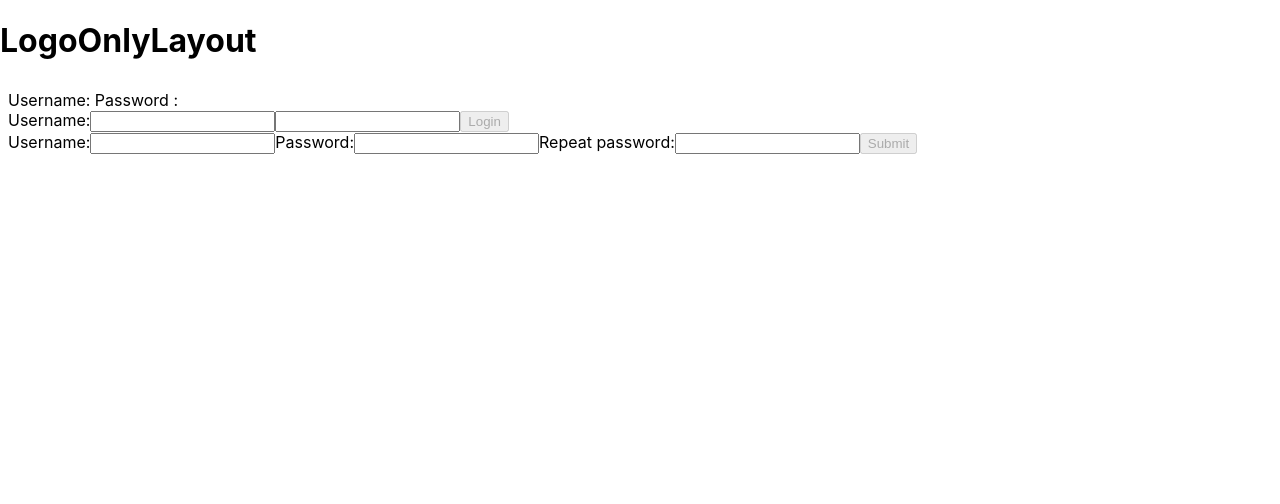
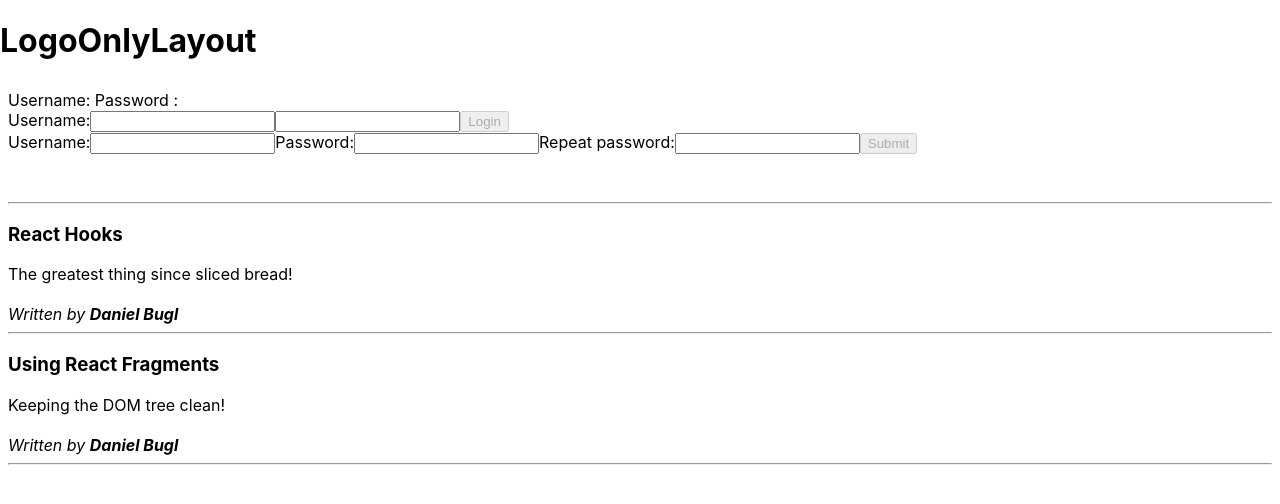
Before and after one commit to Jirayut-l/react_tutorial1, a React (Create React App) app: page /appbar in a window 1280 px wide. Shown: the top 504 px of the page. Built offline with nearby package versions, Linux system fonts and the light colour scheme.

Commit message:
success tutorial 4.3

```diff
--- /dev/null
+++ b/src/contexts/contexts.ts
@@ -0,0 +1,5 @@
+import React from 'react'
+import {themeModel} from '../reducers/action-type/AppBar';
+
+// export  const  StateContext = React.createContext()
+export  const ThemeContext = React.createContext<themeModel>({primaryColor: 'deepskyblue', secondaryColor: 'coral'})
--- a/src/pages/AppBar.tsx
+++ b/src/pages/AppBar.tsx
@@ -1,29 +1,36 @@
-import React, {useReducer, useEffect} from 'react'
-import userModel from '../model/user'
+import React, {useReducer, useEffect, useState} from 'react'
 import UserBar from './UserBar';
-import appReducer from '../reducers/action';
-import {userState} from '../reducers/action-type/AppBar';
+import {appReducer, appReducerPost} from '../reducers/action';
+import {PostModel} from '../reducers/action-type/Post';
+import CreatePost from './post/CreatePost';
+import PostList from './post/PostList';
+import {themeModel} from '../reducers/action-type/AppBar';
 
-
-const defaultPosts = [
+const defaultPosts: PostModel[] = [
     {title: 'React Hooks', content: 'The greatest thing since sliced bread!', author: 'Daniel Bugl'},
     {title: 'Using React Fragments', content: 'Keeping the DOM tree clean!', author: 'Daniel Bugl'}
 ]
 
 const AppBar = () => {
-    const [state, dispatch] = useReducer(appReducer, {user:''});
-    const { user } = state
+    const [state, dispatch] = useReducer(appReducer, {user: ''});
+    const [statePost, dispatchPost] = useReducer(appReducerPost,{post:defaultPosts});
+    const [theme,setTheme] =useState<themeModel>({primaryColor: '', secondaryColor: ''});
 
     useEffect(() => {
-        if (user) {
+        if (state.user) {
             document.title = `${state.user} - React Hooks Blog`
         } else {
             document.title = 'React Hooks Blog'
         }
-    }, [user])
+    }, [state.user])
     return (
         <div style={{padding: 8}}>
-            <UserBar user={user} dispatch={dispatch}/>
+            <UserBar user={state.user} dispatch={dispatch}/>
+            <br />
+            {state.user && <CreatePost user={state.user}  dispatch={dispatchPost} />}
+            <br />
+            <hr />
+            <PostList posts={statePost.post} />
         </div>
     )
 }
--- /dev/null
+++ b/src/pages/post/CreatePost.tsx
@@ -0,0 +1,22 @@
+import {Dispatch, useState} from 'react';
+import {ActionType} from '../../reducers/action-type/AppBar';
+import {postAction, PostModel} from '../../reducers/action-type/Post';
+
+const CreatePost = ({user, dispatch}: { user: string, dispatch: Dispatch<postAction> }) => {
+    const [postData, SetPostData] = useState<PostModel>({author: '', content: '', title: ''});
+    return (
+        <form onSubmit={e => {
+            e.preventDefault();
+            dispatch({type: ActionType.CREATE_POST, payload: {title: postData.title, content: postData.content, author: user}})
+        }}>
+            <div>Author: <b>{user}</b></div>
+            <div>
+                <label htmlFor="create-title">Title:</label>
+                <input type="text" onChange={event => SetPostData({...postData, title: event.target.value})} name="create-title" id="create-title"/>
+            </div>
+            <textarea onChange={event => SetPostData({...postData, content: event.target.value})}/>
+            <input type="submit" value="Create"/>
+        </form>
+    )
+}
+export default CreatePost;
--- /dev/null
+++ b/src/pages/post/Post.tsx
@@ -0,0 +1,14 @@
+import React from 'react'
+import {PostModel} from '../../reducers/action-type/Post';
+
+const Post = ({post}: { post: PostModel }) => {
+    return (
+        <>
+            <h3>{post.title}</h3>
+            <div>{post.content}</div>
+            <br/>
+            <i>Written by <b>{post.author}</b></i>
+        </>
+    )
+}
+export default Post;
--- /dev/null
+++ b/src/pages/post/PostList.tsx
@@ -0,0 +1,17 @@
+import React from 'react'
+import {PostModel} from '../../reducers/action-type/Post';
+import Post from './Post';
+
+const PostList = ({posts}: { posts: PostModel[] }) => {
+    return (
+        <>
+            {posts.map((post, index) => (
+                <React.Fragment key={`post-${index}`}>
+                    <Post post={post}/>
+                    <hr/>
+                </React.Fragment>
+            ))}
+        </>
+    )
+}
+export default PostList;
--- a/src/reducers/action-type/AppBar/index.ts
+++ b/src/reducers/action-type/AppBar/index.ts
@@ -2,21 +2,29 @@ export enum ActionType {
     LOGIN = 'login',
     REGISTER = 'register',
     LOGOUT = 'logout',
+    CREATE_POST = 'createPost'
 }
-
 
 export type userAction = {
     type: ActionType;
-    payload : string;
+    payload: string;
 }
 
 export type userState = {
     user: string;
 }
 
+export type  loginModel = {
+    username: string,
+    password: string,
+    passwordRepeat: string
+}
 
-export type  loginModel ={
-    username : string,
-    password :string,
-    passwordRepeat:string
+export type  themeModel = {
+    primaryColor: string,
+    secondaryColor: string
 }
+export type LoginDataModel = {
+    username: string;
+    password: string;
+};
--- /dev/null
+++ b/src/reducers/action-type/Post/index.ts
@@ -0,0 +1,16 @@
+import {ActionType} from '../AppBar';
+
+export type postAction = {
+    type: ActionType;
+    payload : PostModel;
+}
+
+export type postState = {
+    post: PostModel[];
+}
+
+export type  PostModel ={
+    title : string,
+    content :string,
+    author:string
+}
--- a/src/reducers/action/index.ts
+++ b/src/reducers/action/index.ts
@@ -1,6 +1,7 @@
 import {ActionType, userAction, userState} from '../action-type/AppBar';
+import {postAction, PostModel, postState} from '../action-type/Post';
 
-function userReducer(state: userState, action: userAction) {
+const userReducer = (state: userState, action: userAction): string => {
     switch (action.type) {
         case ActionType.LOGIN:
         case ActionType.REGISTER:
@@ -12,8 +13,24 @@ function userReducer(state: userState, action: userAction) {
     }
 }
 
-export default function appReducer(state: userState, action: userAction)  {
+const postsReducer = (state: postState, action: postAction): PostModel[] => {
+    switch (action.type) {
+        case ActionType.CREATE_POST:
+            const newPost: PostModel = {title: action.payload.title, content: action.payload.content, author: action.payload.author};
+            return [newPost, ...state.post];
+        default:
+            return state.post
+    }
+}
+
+export function appReducer(state: userState, action: userAction): { user: string } {
     return {
         user: userReducer(state, action),
     }
 }
+
+export function appReducerPost(state: postState, action: postAction): { post: PostModel[] } {
+    return {
+        post: postsReducer(state, action)
+    }
+}
```
Also changed, not shown: src/pages/Login.tsx (+1 -14 lines).
